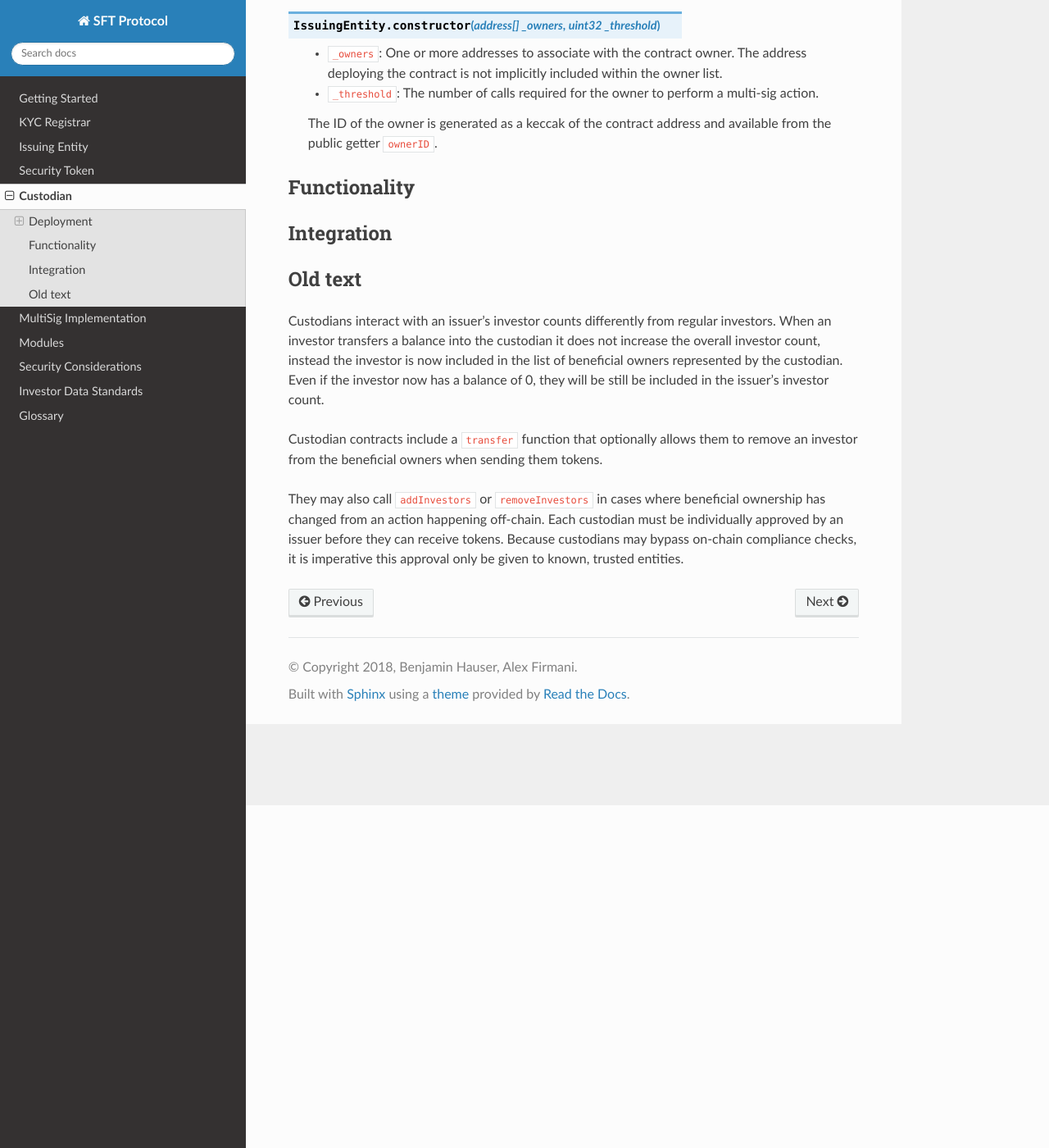
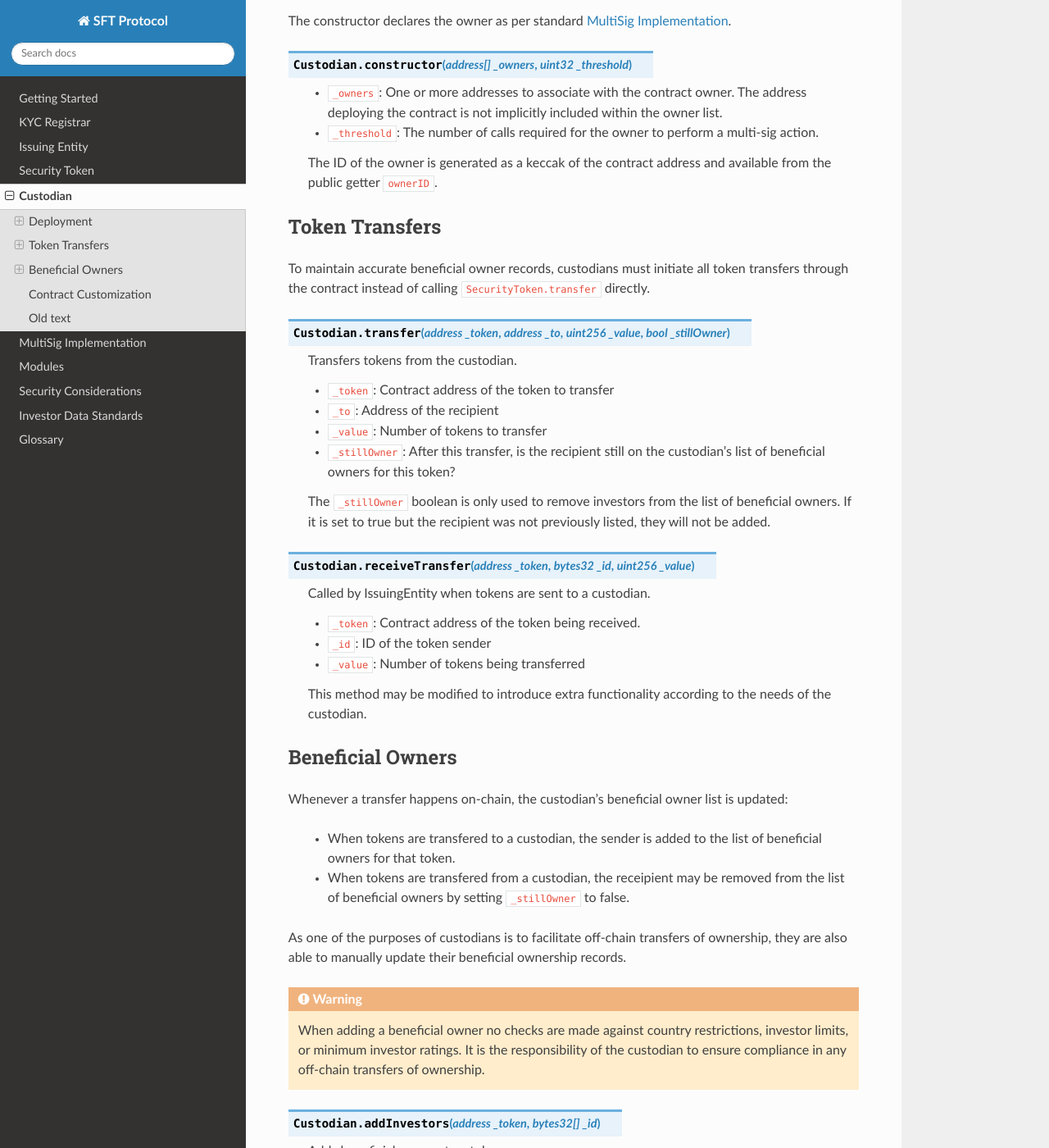
Before and after one commit to zerolawtech/SFT-Protocol, a Sphinx documentation site: the page built from docs/custodian.rst, in a window 1280 px wide and 1400 px high, scrolled down 418 px. Shown: the whole window at 82% size. Built offline with Sphinx 7.4.7 and the Read the Docs theme 2.0.0, drawn with Linux system fonts in a browser that asks for light colours; some of the changed text lies outside the part shown.

Commit message:
custodian docs

```diff
--- a/docs/custodian.rst
+++ b/docs/custodian.rst
@@ -4,7 +4,7 @@
 Custodian
 #########
 
-Custodian contracts allow approved entities to hold tokens on behalf of multiple investors. Common examples of custodians include broker/dealers and secondary markets.
+Custodian contracts allow approved entities to hold tokens on behalf of multiple investors. Common examples of custodians include broker/dealers and secondary markets. The contract in it's current form can be considered a base contract, depending on the needs of the owner it may be expanded upon in a variety of ways.
 
 Custodian contracts include the standard SFT protocol :ref:`multisig`.
 
@@ -15,18 +15,77 @@ Deployment
 
 The constructor declares the owner as per standard :ref:`multisig`.
 
-.. method:: IssuingEntity.constructor(address[] _owners, uint32 _threshold)
+.. method:: Custodian.constructor(address[] _owners, uint32 _threshold)
 
     * ``_owners``: One or more addresses to associate with the contract owner. The address deploying the contract is not implicitly included within the owner list.
     * ``_threshold``: The number of calls required for the owner to perform a multi-sig action.
 
     The ID of the owner is generated as a keccak of the contract address and available from the public getter ``ownerID``.
 
-Functionality
-=============
+Token Transfers
+===============
 
-Integration
-===========
+To maintain accurate beneficial owner records, custodians must initiate all token transfers through the contract instead of calling ``SecurityToken.transfer`` directly.
+
+.. method:: Custodian.transfer(address _token, address _to, uint256 _value, bool _stillOwner)
+
+    Transfers tokens from the custodian.
+
+    * ``_token``: Contract address of the token to transfer
+    * ``_to``: Address of the recipient
+    * ``_value``: Number of tokens to transfer
+    * ``_stillOwner``: After this transfer, is the recipient still on the custodian's list of beneficial owners for this token?
+
+    The ``_stillOwner`` boolean is only used to remove investors from the list of beneficial owners. If it is set to true but the recipient was not previously listed, they will not be added.
+
+.. method:: Custodian.receiveTransfer(address _token, bytes32 _id, uint256 _value)
+
+    Called by IssuingEntity when tokens are sent to a custodian.
+
+    * ``_token``: Contract address of the token being received.
+    * ``_id``: ID of the token sender
+    * ``_value``: Number of tokens being transferred
+
+    This method may be modified to introduce extra functionality according to the needs of the custodian.
+
+Beneficial Owners
+=================
+
+Whenever a transfer happens on-chain, the custodian's beneficial owner list is updated:
+
+    * When tokens are transfered to a custodian, the sender is added to the list of beneficial owners for that token.
+    * When tokens are transfered from a custodian, the receipient may be removed from the list of beneficial owners by setting ``_stillOwner`` to false.
+
+As one of the purposes of custodians is to facilitate off-chain transfers of ownership, they are also able to manually update their beneficial ownership records.
+
+.. warning:: When adding a beneficial owner no checks are made against country restrictions, investor limits, or minimum investor ratings. It is the responsibility of the custodian to ensure compliance in any off-chain transfers of ownership.
+
+.. method:: Custodian.addInvestors(address _token, bytes32[] _id)
+
+    Adds beneficial owners to a token.
+
+    * ``_token``: Contract address of the token to add benefical owners to.
+    * ``_id``: Array of investor IDs.
+
+.. method:: Custodian.removeInvestors(address _token, bytes32[] _id)
+
+    Removes beneficial owners from a token.
+
+    * ``_token``: Contract address of the token to remove benefical owners from.
+    * ``_id``: Array of investor IDs.
+
+
+Contract Customization
+======================
+
+Depending on the needs of the owner, custodian contracts may be expanded upon in a variety of ways. For example:
+
+* Investor whitelists or blacklists
+* Investor token balances
+* Ability for investors to withdraw their tokens
+* Decentralized trading functionality
+
+This can be accomplished by adding new methods and by modifying ``Custodian.transfer`` and ``Custodian.receiveTransfer``. When modifying existing methods, make sure that you do not change the core logic.
 
 Old text
 ========
```
Also changed, not shown: docs/data-standards.rst (+8 -11 lines), docs/issuing-entity.rst (+6 -3 lines), 1 other file.
